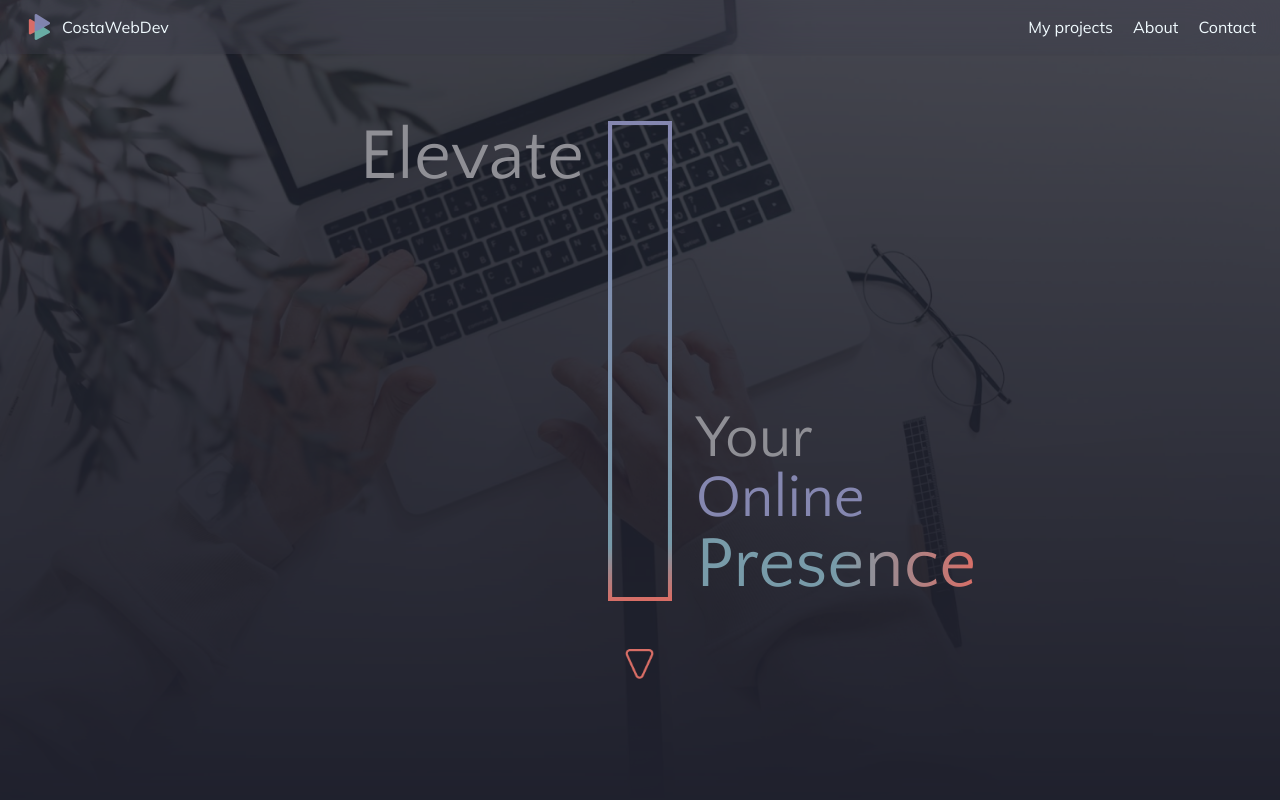
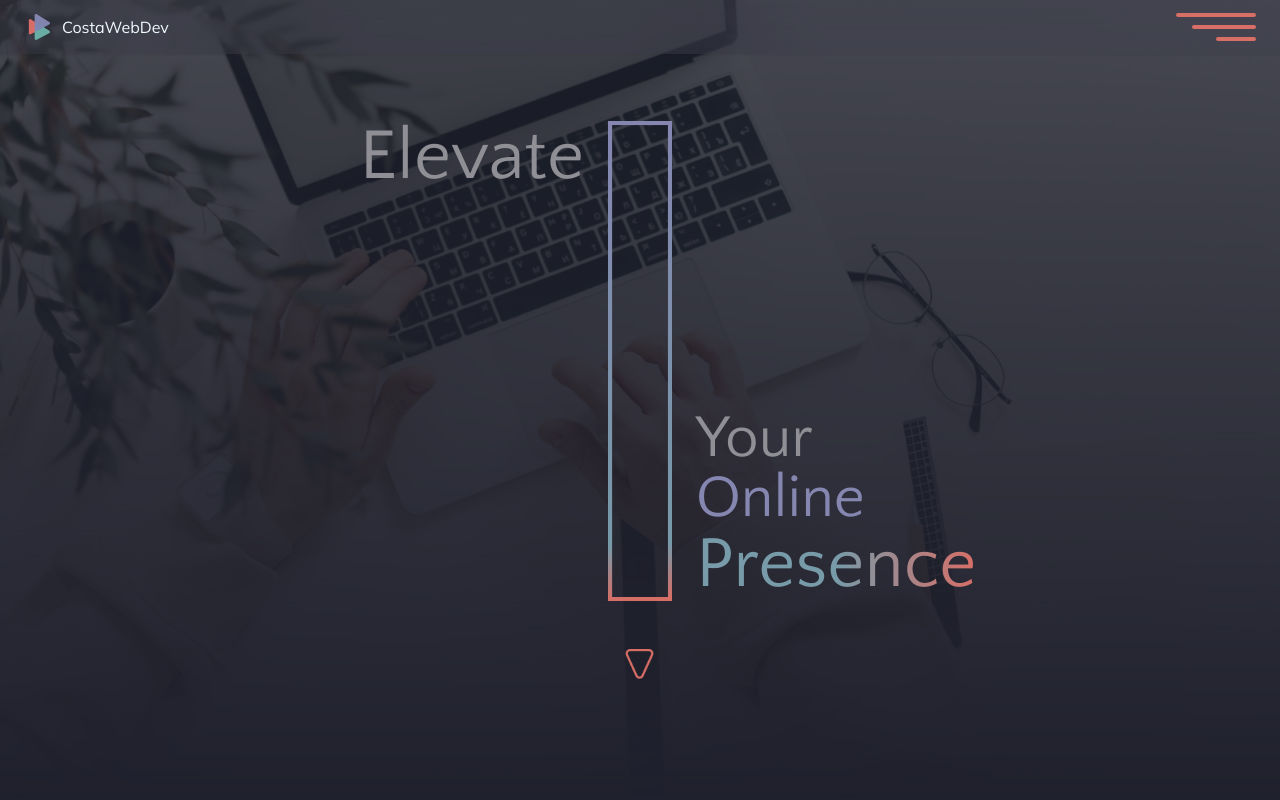
Before and after one commit to ConstantinIlisescu/costa-web-dev, a Next.js app: page / in a window 1280 px wide. Shown: the top 800 px of the page. Built offline with nearby package versions, Linux system fonts and the light colour scheme.

Commit message:
Desktop navigation done

```diff
--- a/components/Navbar.tsx
+++ b/components/Navbar.tsx
@@ -1,23 +1,13 @@
 import React from "react";
-import Link from "next/link";
 import Logo from "./Logo";
+import NavbarMenuDesktop from "./NavbarMenuDesktop";
 
 const Navbar = () => {
   return (
-    <header className="px-6 py-3 shadow-sm absolute w-full z-50 bg-black-100/20 backdrop-blur-2xl">
+    <header className="fixed top-0 left-0 w-full px-6 py-3 shadow-sm z-50 bg-black-100/20 backdrop-blur-2xl ">
       <nav className="flex justify-between items-center">
         <Logo />
-        <div className="flex gap-5 ">
-          <Link href="#projects" className="link-hover">
-            My projects
-          </Link>
-          <Link href="#about" className="link-hover">
-            About
-          </Link>
-          <Link href="#contact" className="link-hover">
-            Contact
-          </Link>
-        </div>
+        <NavbarMenuDesktop />
       </nav>
     </header>
   );
--- /dev/null
+++ b/components/NavbarLinks.tsx
@@ -0,0 +1,20 @@
+import React from "react";
+import Link from "next/link";
+
+const NavbarLinks = () => {
+  return (
+    <div className="flex gap-5 ">
+      <Link href="#projects" className="link-hover">
+        My projects
+      </Link>
+      <Link href="#about" className="link-hover">
+        About
+      </Link>
+      <Link href="#contact" className="link-hover">
+        Contact
+      </Link>
+    </div>
+  );
+};
+
+export default NavbarLinks;
--- /dev/null
+++ b/components/NavbarMenuButton.tsx
@@ -0,0 +1,59 @@
+"use client";
+
+import React, { useEffect } from "react";
+
+const NavbarMenuButton = ({
+  menuOpen,
+  menuSetter,
+}: {
+  menuOpen: boolean;
+  menuSetter: React.Dispatch<React.SetStateAction<boolean>>;
+}) => {
+  const toggleMenu = () => menuSetter((prevState) => !prevState);
+
+  useEffect(() => {
+    const handleScroll = () => {
+      // Clear the active item to close all accordions on scroll
+      if (menuOpen) {
+        menuSetter(false);
+      }
+    };
+    // Attach the scroll event listener only when an item is active (open)
+    if (menuOpen) {
+      window.addEventListener("scroll", handleScroll);
+    } else {
+      window.removeEventListener("scroll", handleScroll);
+    }
+
+    // Clean up the scroll event listener on component unmount or when no item is active
+    return () => {
+      window.removeEventListener("scroll", handleScroll);
+    };
+  }, [menuOpen, menuSetter]);
+
+  return (
+    <button
+      aria-label="menu"
+      className="flex flex-col gap-2 justify-center items-end"
+      onClick={toggleMenu}
+    >
+      <div
+        className={`w-20 h-1 bg-orange rounded-xl transition-all duration-500 ease-in-out ${
+          menuOpen ? "w-96 opacity-0" : "delay-300"
+        }`}
+      ></div>
+      <div
+        className={`w-16 h-1 bg-orange rounded-xl transition-all duration-500 ease-in-out ${
+          menuOpen ? "w-80 opacity-0" : "delay-300"
+        }`}
+      ></div>
+      <div
+        className={`w-10 h-1 bg-orange rounded-xl transition-all duration-500 ease-in-out ${
+          menuOpen ? "w-72 opacity-0" : "delay-300"
+        }`}
+      ></div>
+    </button>
+  );
+};
+
+export default NavbarMenuButton;
--- /dev/null
+++ b/components/NavbarMenuDesktop.tsx
@@ -0,0 +1,25 @@
+"use client";
+
+import React, { useState } from "react";
+import NavbarLinks from "./NavbarLinks";
+import NavbarMenuButton from "./NavbarMenuButton";
+
+const NavbarMenuDesktop = () => {
+  const [menuOpen, setMenuOpen] = useState(false);
+  return (
+    <div className="relative">
+      <div className="absolute right-0 top-0">
+        <NavbarMenuButton menuOpen={menuOpen} menuSetter={setMenuOpen} />
+      </div>
+      <div
+        className={` text-white gap-2 items-center text-xl font-semibold transition-all duration-1000 ease-in-out ${
+          menuOpen ? "delay-100 translate-x-0" : "translate-x-96"
+        }`}
+      >
+        <NavbarLinks />
+      </div>
+    </div>
+  );
+};
+
+export default NavbarMenuDesktop;
```
